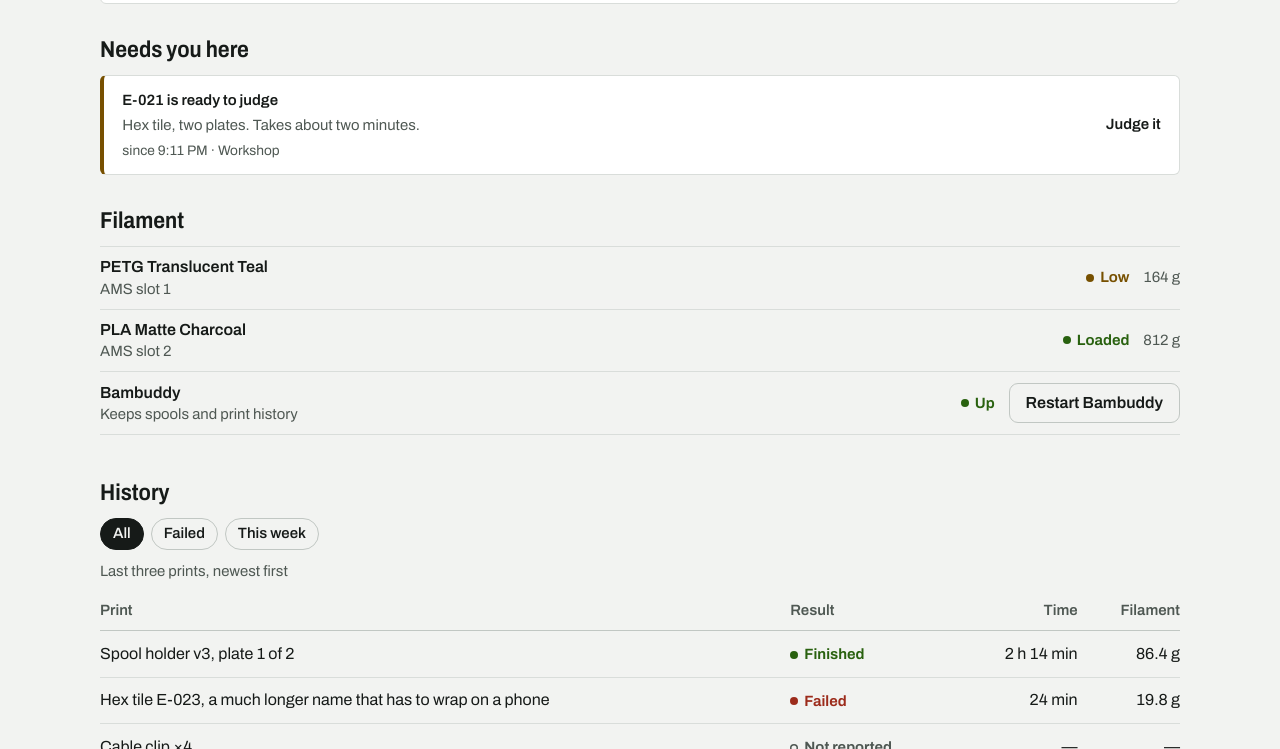
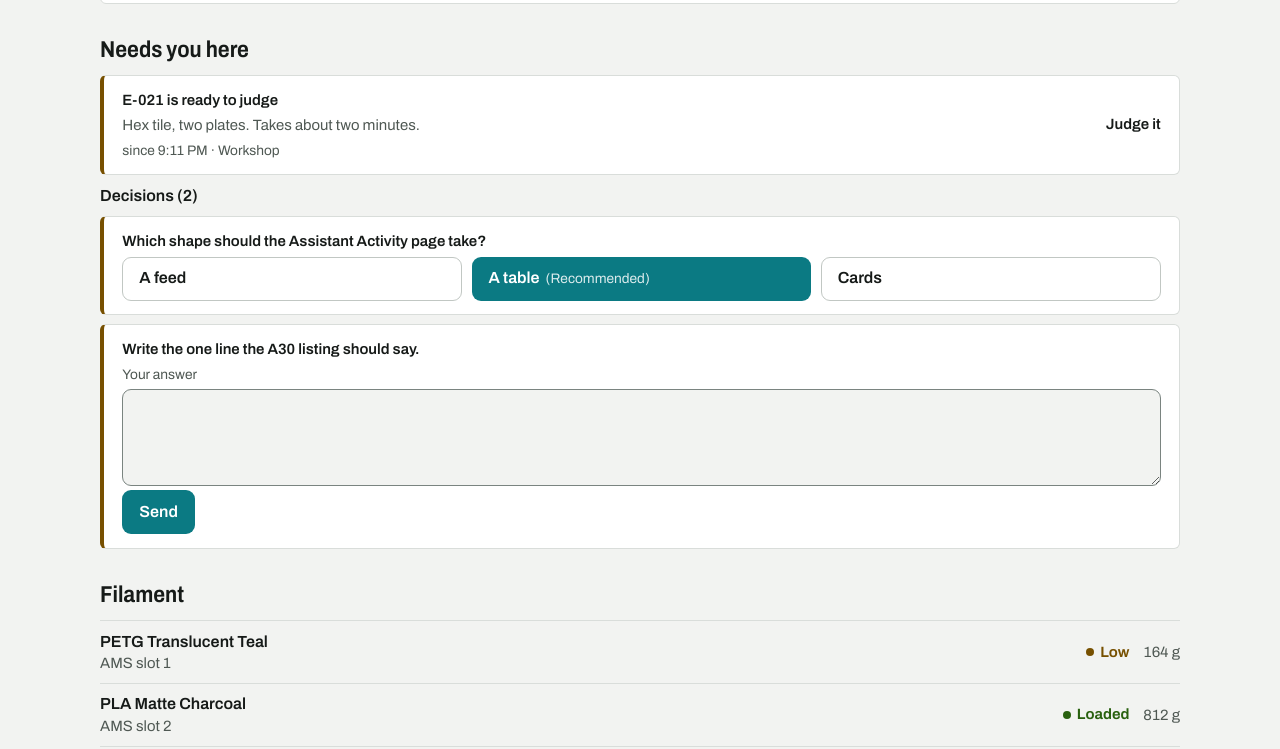
Before and after one commit to azmusgb/appliance-ui, a website: page demo/page.html in a window 1280 px wide. Shown: the part 606-1355 px from the top of the page. Drawn offline with Linux system fonts and the light colour scheme; files whose address does not match are found by name.

Commit message:
Demo page: Decisions group; retake page screenshots; DESIGN.md component row (A33 P1)
Co-Authored-By: Claude Sonnet 5.5 <noreply@anthropic.com>

```diff
--- a/demo/page.html
+++ b/demo/page.html
@@ -45,6 +45,7 @@
   <section class="ui-section" aria-labelledby="needs-h">
     <h2 id="needs-h">Needs you here</h2>
     <div id="needs"></div>
+    <div id="decisions"></div>
   </section>
   <section class="ui-section" aria-labelledby="fil-h">
     <h2 id="fil-h">Filament</h2>
@@ -82,6 +83,10 @@
   document.getElementById('needs').append(ApplianceNeeds.renderList([
     { id: 'judge', source: 'Print lab', area: 'Workshop', tone: 'attention', title: 'E-021 is ready to judge', detail: 'Hex tile, two plates. Takes about two minutes.', link: '#hist-h', action: { key: 'judge_it', link: '#hist-h' }, as_of: new Date(Date.now() - 36e5).toISOString() },
   ], { here: location.href, self: 'Pi Hub' }));
+  document.getElementById('decisions').append(ApplianceNeeds.renderDecisions([
+    { id: 'a27-shape', kind: 'choice', question: 'Which shape should the Assistant Activity page take?', options: ['A feed', 'A table', 'Cards'], recommended: 'A table', link: '#hist-h' },
+    { id: 'a30-line', kind: 'text', question: 'Write the one line the A30 listing should say.', options: [], link: '' },
+  ], { here: location.href, onAnswer: (id, answer) => new Promise(r => setTimeout(() => r(answer), 600)) }));
   const done = document.getElementById('done');
   for (const b of document.querySelectorAll('[data-what]')) {
     b.addEventListener('click', async () => {
```
Also changed, not shown: DESIGN.md (+1 -0 lines), demo/screens/page-desktop-dark.png, demo/screens/page-desktop-light.png, demo/screens/page-phone-dark.png, demo/screens/page-phone-light.png.
